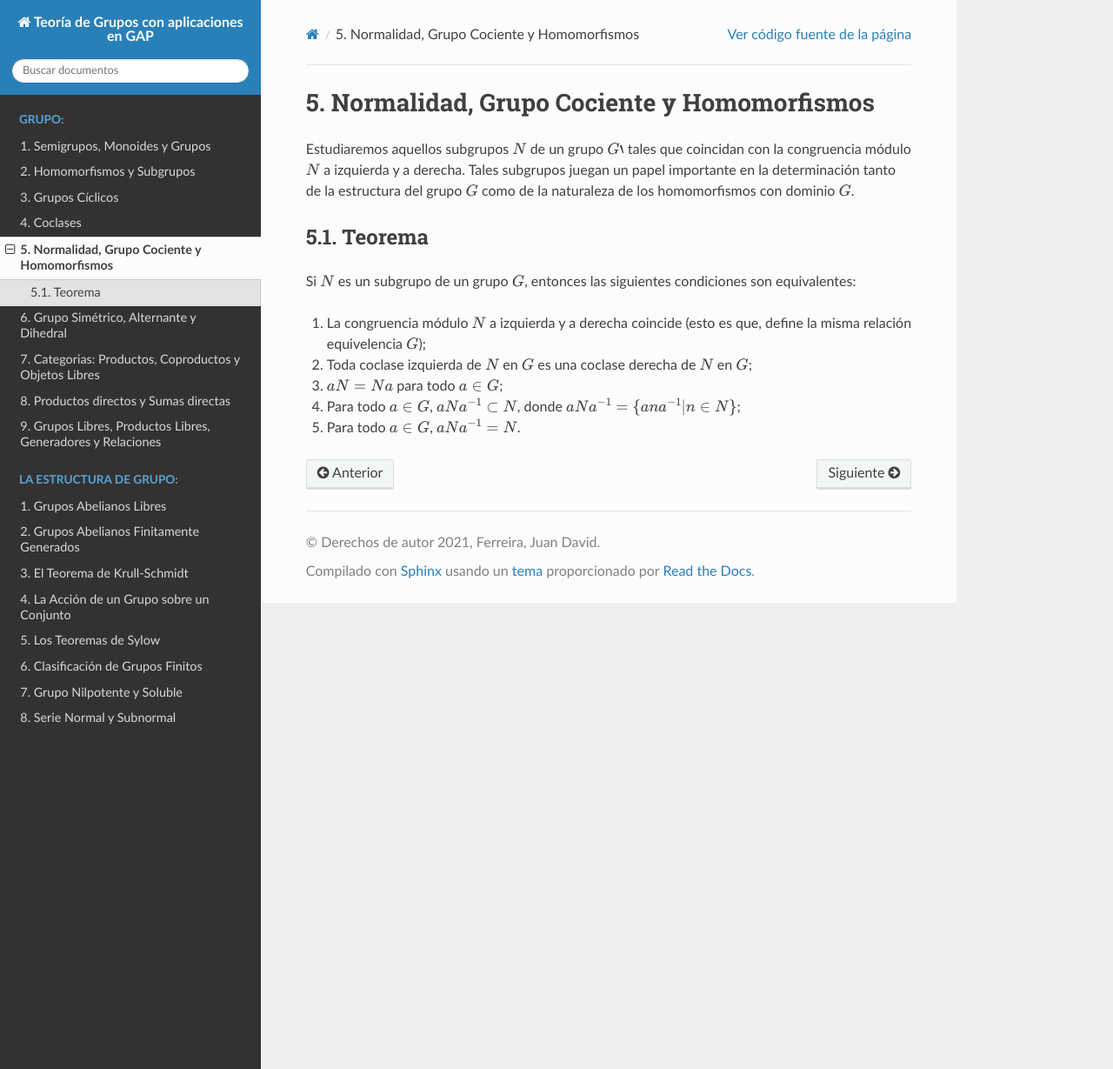
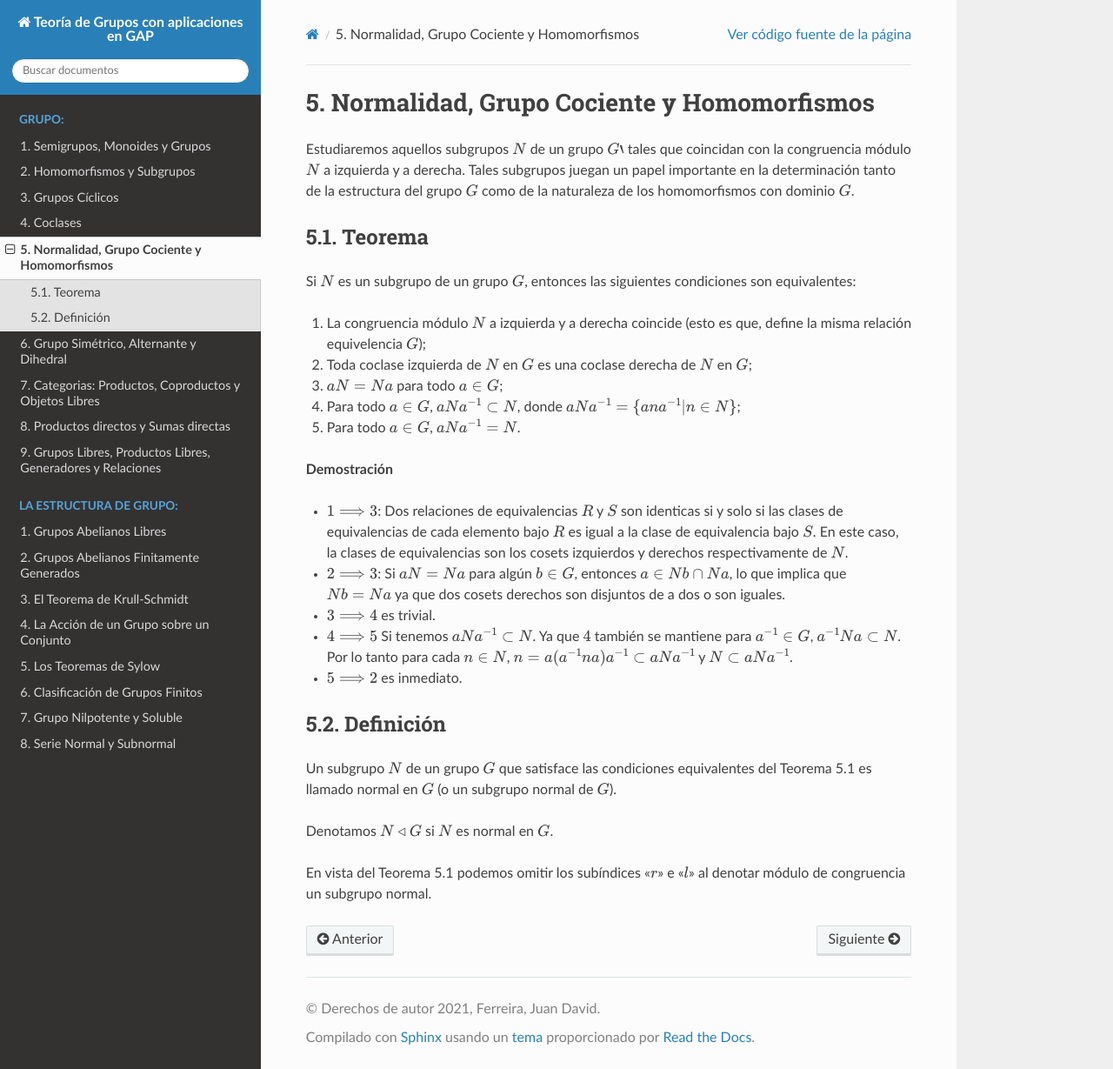
Before and after one commit to juniors90/teoria-de-grupos-con-aplicaciones-en-GAP, a Sphinx documentation site: the page built from teoria/source/Grupos/05-normalidad-grupo-cociente-y-homomorfismos.rst, in a window 1280 px wide and 1229 px high. Shown: the whole window at 87% size. Built offline with Sphinx 7.4.7 and the Read the Docs theme 2.0.0, drawn with Linux system fonts in a browser that asks for light colours.

Commit message:
UPDATE chapter 5

```diff
--- a/teoria/source/Grupos/05-normalidad-grupo-cociente-y-homomorfismos.rst
+++ b/teoria/source/Grupos/05-normalidad-grupo-cociente-y-homomorfismos.rst
@@ -10,14 +10,51 @@ homomorfismos con dominio :math:`G`.
 Teorema
 -------
 
-Si :math:`N` es un subgrupo de un grupo :math:`G`, entonces las siguientes condiciones son equivalentes:
+Si :math:`N` es un subgrupo de un grupo :math:`G`, entonces las siguientes
+condiciones son equivalentes:
 
-#. La congruencia módulo :math:`N` a izquierda y a derecha coincide (esto es que, define la misma relación equivelencia :math:`G`);
+#. La congruencia módulo :math:`N` a izquierda y a derecha coincide (esto es
+   que, define la misma relación equivelencia :math:`G`);
 
-#. Toda coclase izquierda de :math:`N` en :math:`G` es una coclase derecha de :math:`N` en :math:`G`;
+#. Toda coclase izquierda de :math:`N` en :math:`G` es una coclase derecha
+   de :math:`N` en :math:`G`;
 
 #. :math:`aN=Na` para todo :math:`a \in G`;
 
-#. Para todo :math:`a \in G`, :math:`aNa^{-1} \subset N`, donde :math:`aNa^{-1}=\{ ana^{-1} | n \in N \}`;
+#. Para todo :math:`a \in G`, :math:`aNa^{-1} \subset N`,
+   donde :math:`aNa^{-1}=\{ ana^{-1} | n \in N \}`;
 
 #. Para todo :math:`a \in G`, :math:`aNa^{-1}=N`.
+
+**Demostración**
+
+- :math:`1 \Longrightarrow 3`: Dos relaciones de equivalencias :math:`R` y
+  :math:`S` son identicas si y solo si las clases de equivalencias de cada
+  elemento bajo :math:`R` es igual a la clase de equivalencia bajo :math:`S`.
+  En este caso, la clases de equivalencias son los cosets izquierdos y
+  derechos respectivamente de :math:`N`.
+
+- :math:`2 \Longrightarrow 3`: Si :math:`aN=Na` para algún :math:`b \in G`,
+  entonces :math:`a \in Nb \cap Na`, lo que implica que :math:`Nb=Na` ya que
+  dos cosets derechos son disjuntos de a dos o son iguales.
+
+- :math:`3 \Longrightarrow 4` es trivial.
+
+- :math:`4 \Longrightarrow 5` Si tenemos :math:`aNa^{-1} \subset N`. Ya que
+  :math:`4` también se mantiene para :math:`a^{-1}\in G`, :math:`a^{-1}Na \subset N`.
+  Por lo tanto para cada :math:`n \in N`, :math:`n = a(a^{-1}na)a^{-1} \subset aNa^{-1}` y
+  :math:`N \subset aNa^{-1}`.
+
+- :math:`5 \Longrightarrow 2` es inmediato.
+
+Definición
+-----------
+
+Un subgrupo :math:`N` de un grupo :math:`G` que satisface las
+condiciones equivalentes del Teorema 5.1 es llamado normal en :math:`G` (o
+un subgrupo normal de :math:`G`).
+
+Denotamos :math:`N \triangleleft G` si :math:`N` es normal en :math:`G`.
+
+En vista del Teorema 5.1 podemos omitir los subíndices ":math:`r`" e
+":math:`l`" al denotar  módulo de congruencia un subgrupo normal.
```
Also changed, not shown: README.md (+1 -1 lines), 6 other files.
